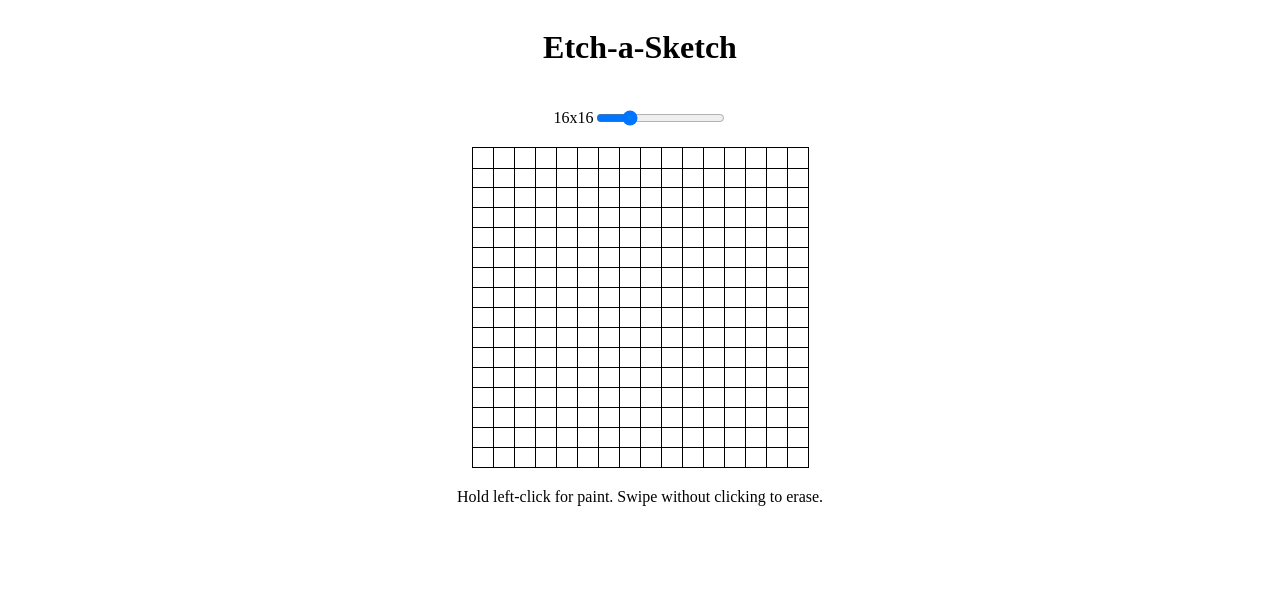
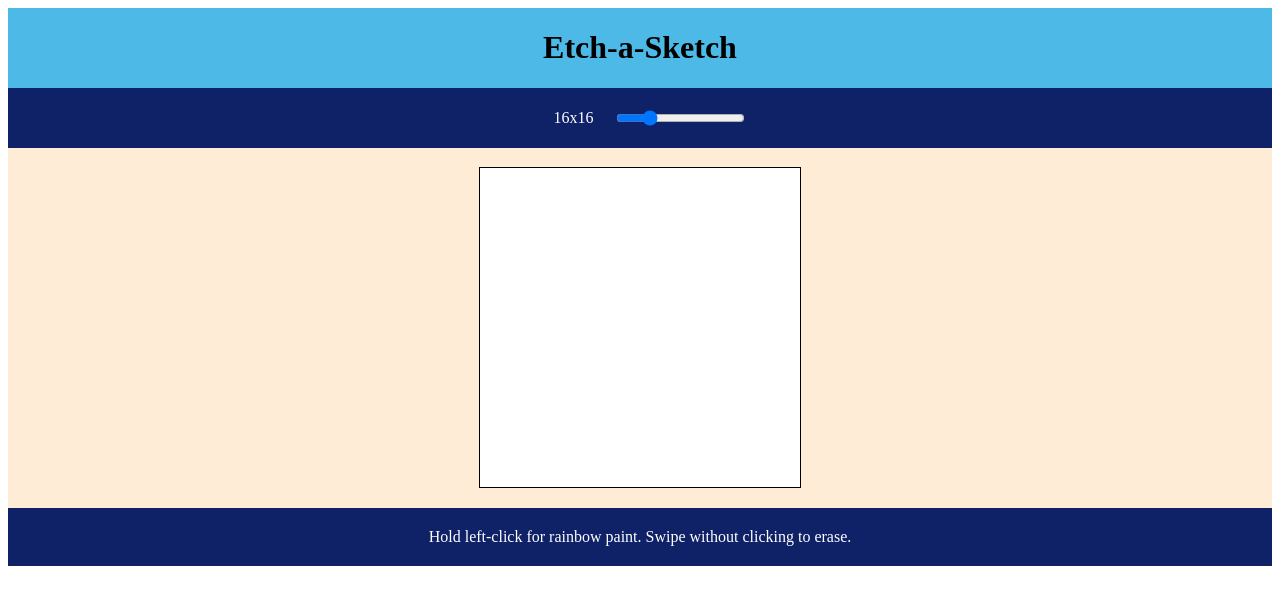
Before and after one commit to zontaggio/etch-a-sketch, a plain HTML site: page index.html in a window 1280 px wide. Drawn offline with Linux system fonts and the light colour scheme.

Commit message:
Added a simple CSS and a rainbow feature that is automatically applied.

```diff
--- a/index.html
+++ b/index.html
@@ -11,14 +11,16 @@
         <h1>Etch-a-Sketch</h1>
     </div>
 
-    <div class="slide-container">
-        <div id="matrix-size">16x16</div>
-        <input type="range" min="1" max="64" value="16" class="slider" id="myRange">
-      </div>
+    <div class="action-area">
+        <div class="slide-container">
+            <div id="matrix-size">16x16</div>
+            <input type="range" min="1" max="64" value="16" class="slider" id="myRange">
+        </div>
 
-    <div id="draw-container"></div>
+        <div id="draw-container"></div>
+    </div>
 
-    <div id="instructions">Hold left-click for paint. Swipe without clicking to erase.</div>
+    <div id="instructions">Hold left-click for rainbow paint. Swipe without clicking to erase.</div>
     <script src="./script.js"></script>
 </body>
 </html>
--- a/script.js
+++ b/script.js
@@ -22,12 +22,17 @@ function createGrid(value) {
     addMouseOverEventToItems();
 }
 
+// Creates a random number between 0 and max (for rgb use)
+function randomColor(max) {
+    return Math.floor(Math.random() * max);
+}
+
 // Mouseover to paint it with black color and unpaint it if not clicked
 function addMouseOverEventToItems() {
     document.querySelectorAll('div.item').forEach(item => {
         item.addEventListener('mouseover', function() {
             if (isLeftMouseButtonDown) {
-                item.style.backgroundColor = "black";
+                item.style.backgroundColor = "rgb(" + randomColor(255) + "," + randomColor(255) + "," + randomColor(255);
             } else {
                 item.style.backgroundColor = "";
             }
@@ -57,4 +62,4 @@ slider.oninput = function() {
 
 // Create the initial grid
 createGrid(slider.value);
-matrixSize.innerHTML = '16x16'
+matrixSize.innerHTML = '16x16';
--- a/style.css
+++ b/style.css
@@ -7,24 +7,33 @@
 
 .item {
     display: flex;
-    border-bottom: 1px solid black;
-    border-right: 1px solid black;
     width: 20px;
     height: 20px;
     flex-shrink: 0;
     flex-wrap: 0;
+    background-color: white
 }
 
 .line:first-child .item {
     border-top: 1px solid black;
 }
 
+.line:last-child .item {
+    border-bottom: 1px solid black;
+}
+
 .item:first-child {
     border-left: 1px solid black;
 }
 
+.item:last-child {
+    border-right: 1px solid black;
+}
+
 .slide-container {
     display: flex;
+    color: white;
+    background-color: #0F2167;
     align-items: center;
     justify-content: center;
     padding: 20px 0px;
@@ -34,11 +43,23 @@
     display: flex;
     align-items: center;
     justify-content: center;
+    background-color: #4CB9E7;
 }
 
 #instructions {
     display: flex;
+    background-color: #0F2167;
+    color: white;
     align-items: center;
     justify-content: center;
+    padding: 20px;
+}
+
+#draw-container {
     padding: 20px 0px;
+    background-color: #FFECD6;
 }
+
+#matrix-size {
+    padding: 0px 20px;
+}
```
